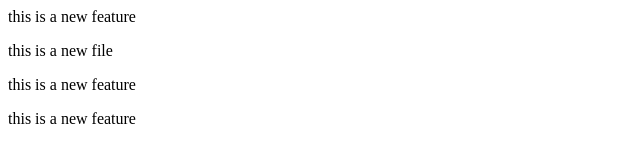
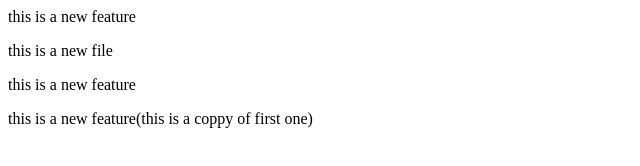
Before and after one commit to Harshit-Srivastva/localRepo, a plain HTML site: page index.html in a window 1280 px wide. Shown: the whole page, without its empty margins (0-640 px from the left). Drawn offline with Linux system fonts and the light colour scheme.

Commit message:
add comment

```diff
--- a/index.html
+++ b/index.html
@@ -1,4 +1,4 @@
 <p> this is a new feature</p>
 <p> this is a new file</p>
 <p> this is a new feature</p>
-<p> this is a new feature</p>
+<p> this is a new feature(this is a coppy of first one)</p>
```
